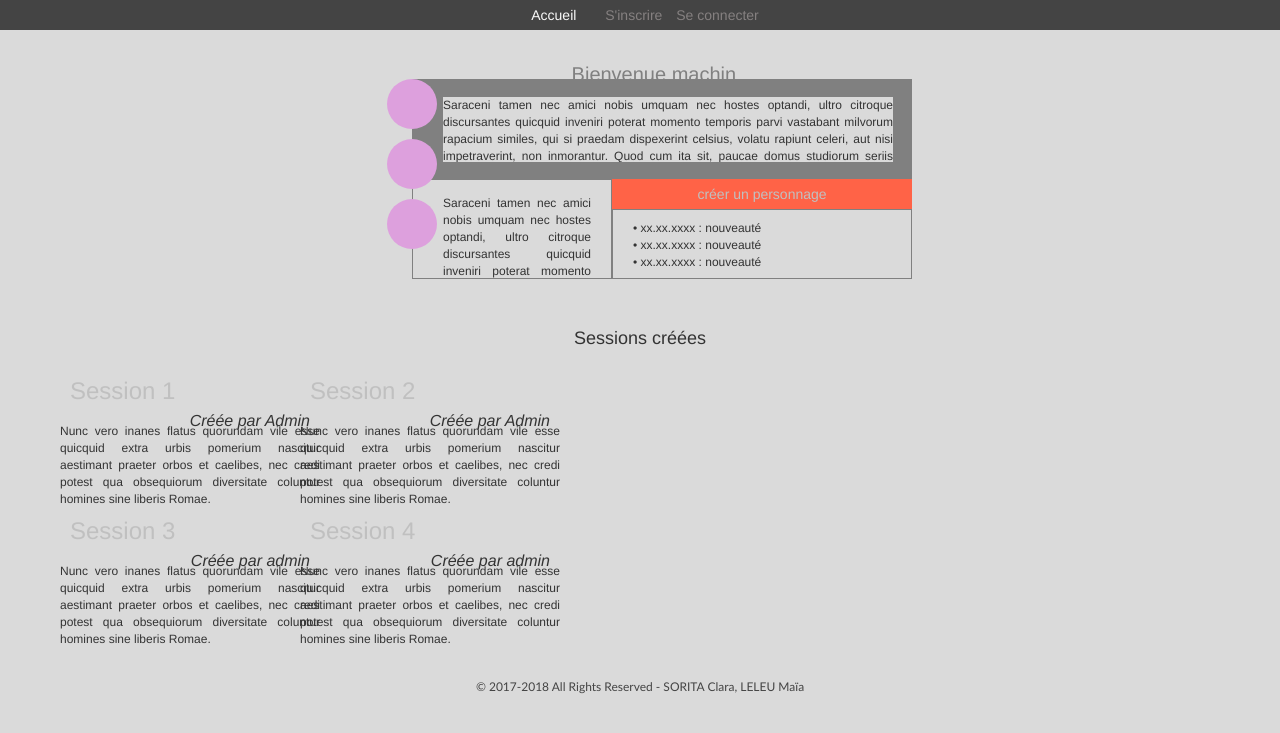
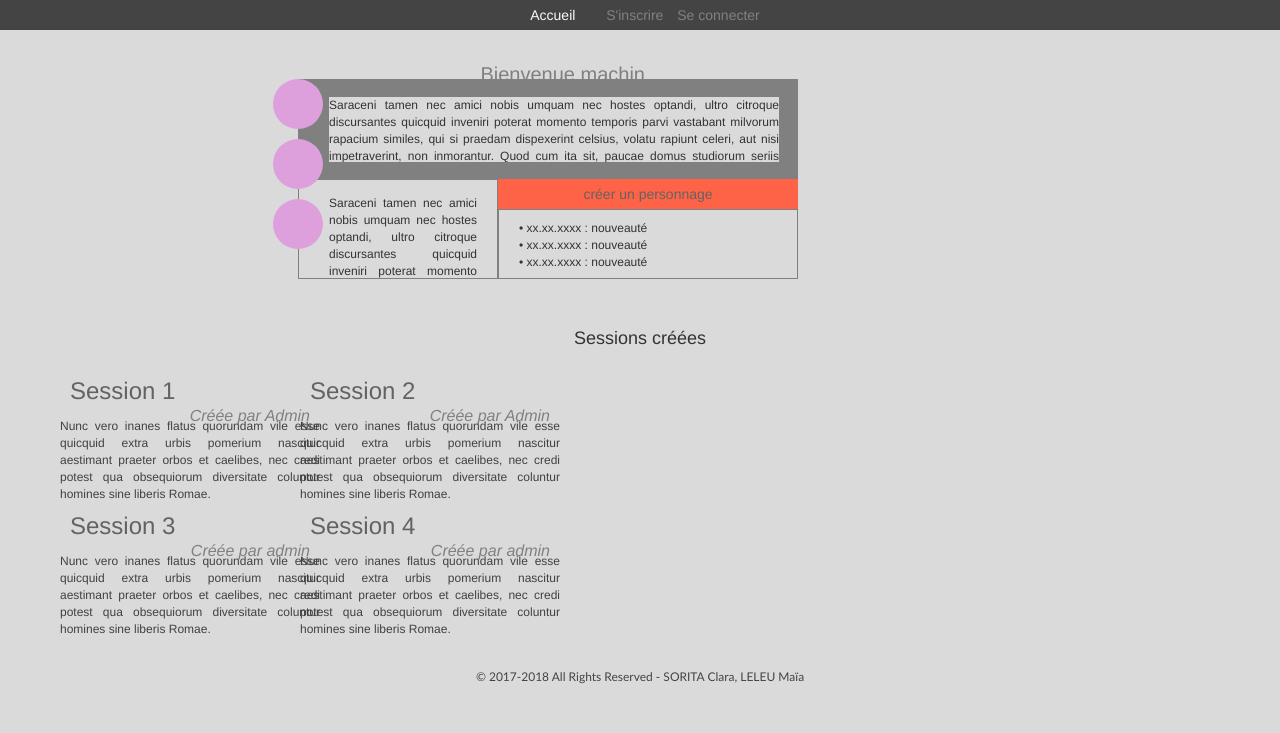
Before and after one commit to Clarapuce/Projet-Info-1A-2018, a PHP site: page / in a window 1280 px wide; the page is wider, and only the part inside the window is pictured. Shown: the top 733 px of that part. Run offline with PHP 8.4, Linux system fonts and the light colour scheme; data comes from the database, SQL or seed files in the repository.

Commit message:
Update style.css

```diff
--- a/style.css
+++ b/style.css
@@ -1,8 +1,8 @@
 body{background-color:#dadada;}
 table{border-collapse:collapse;}
 h4{text-align:center}
-a:link{color : silver;}
-a:visited {color: gray;}
+a:link{color : rgb(99, 99, 99);}
+a:visited {color: rgb(238, 48, 48);}
 a:hover
 {
     color: white!important;
@@ -38,9 +38,9 @@ a:active {
 }
 
 .h_responsive_br{ display:none;color:rgb(180, 180, 180);padding-left:15px;}
-.h_responsive{display:inline;padding-left:15px;}
+.h_responsive{display:inline;padding-left:17px;}
 
-.alignement{margin-left:30%;}
+.alignement{margin-left:20%;}
 
 .bienvenue{
     left:20%;
@@ -94,24 +94,26 @@ color:gray;}
 .nouveautes{font-size:12px;overflow:auto;
     width:300px;border:1px solid gray;padding:10px 20px 10px 20px;height:70px;}
 
-.container{wiidth:700px;teext-align:justify;}
+
 
 .description
 {
     font-size : 12px;
     margin : -10px;
     text-align: justify;
+    color: rgb(65, 65, 65);
 }
 
 .auteur
 {
     font-size : 16px;
-    margin-top : -5px;
-    margin-bottom: -10px;
     font-style: italic;
     text-align: right;
-
+    margin-top: -10px;
+    margin-bottom: -10px;
+    color: grey;
 }
+/* To do à la fin: Changer police "Session, rajouter image en fond */
 
 .footer
 {
@@ -122,10 +124,36 @@ color:gray;}
     color:#444444;
 }
 
+.persoImage {
+    border-radius: 7px;
+    border: 4px solid white;
+    box-shadow: 1px 1px 10px #555;
+    width: 100px;
+    height: 100px;
+}
+
+.persoElemt
+{
+    color:rgb(65, 65, 65);
+}
+.persoType
+{
+    text-align: right;
+    color: rgb(65, 65, 65);
+    font-style: italic ;
+    font-weight: bold;
+    margin-top:-25px;
+}
+
+.card
+{
+    margin-right: auto;
+    margin-left: auto;
+}
 @media all and (max-width: 840px) {
     .h_responsive{ display:none;}
     .h_responsive_br{ display:inline;}
     .h_responsive_br > span { display:none;} /**l'infobulle est cachée**/
     .h_responsive_br:hover > span { display:inline;} /**apparition de l'infobulle**/
-    .alignement{margin-left:30px;}
+    .alignement{margin-left:17px;}
 }
```
